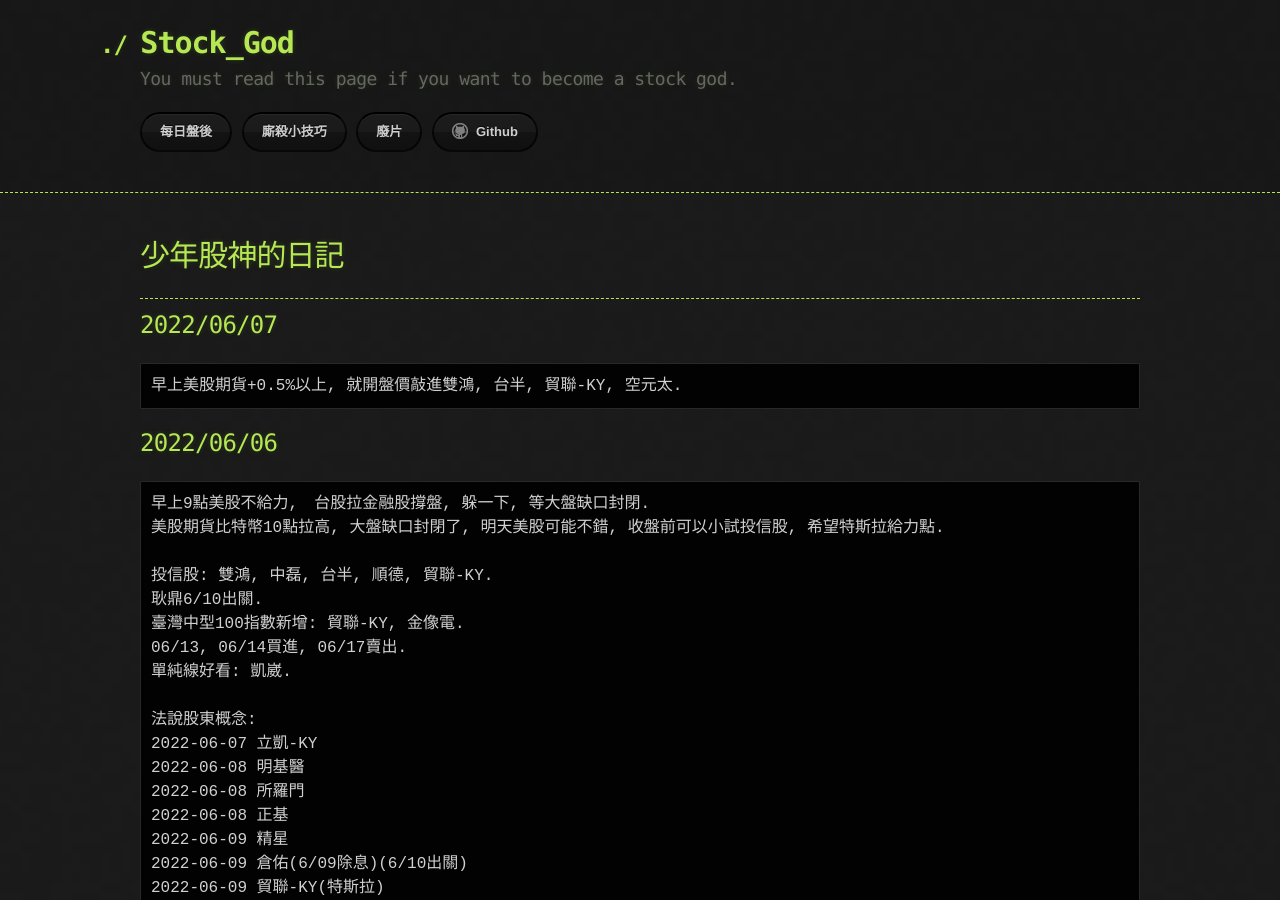
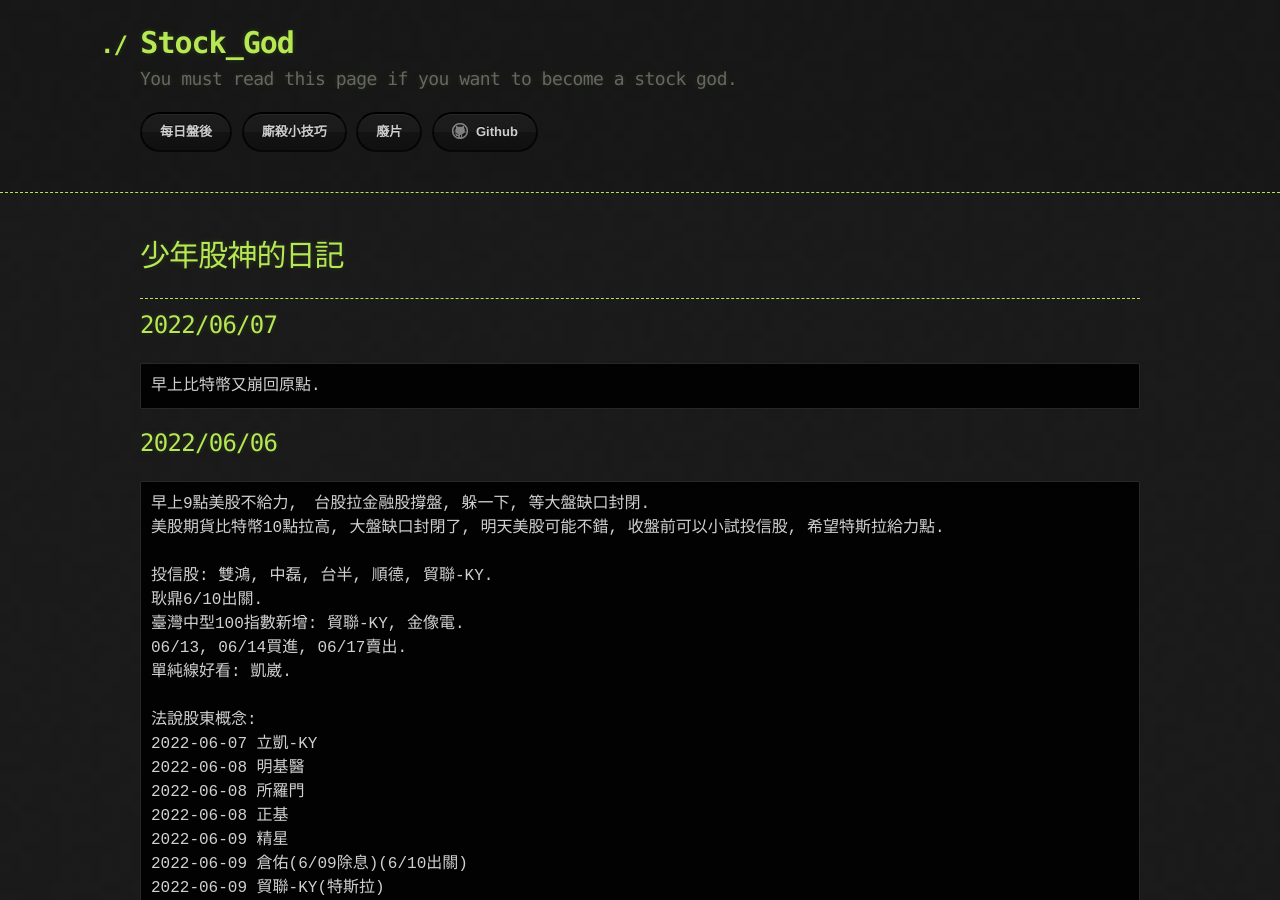
Before and after one commit to lepg5487/Stock_God, a Jekyll site: the page built from index.md, in a window 1280 px wide and 900 px high. Built offline with Jekyll 4.4.1, drawn with Linux system fonts in a browser that asks for light colours; our own code applies the rules of GitHub Pages for plain Markdown files.

Commit message:
Update index.md

````diff
--- a/index.md
+++ b/index.md
@@ -8,7 +8,7 @@
 
 ## 2022/06/07
 ```
-早上美股期貨+0.5%以上, 就開盤價敲進雙鴻, 台半, 貿聯-KY, 空元太.
+早上比特幣又崩回原點.
 ```
 
 ## 2022/06/06
````
